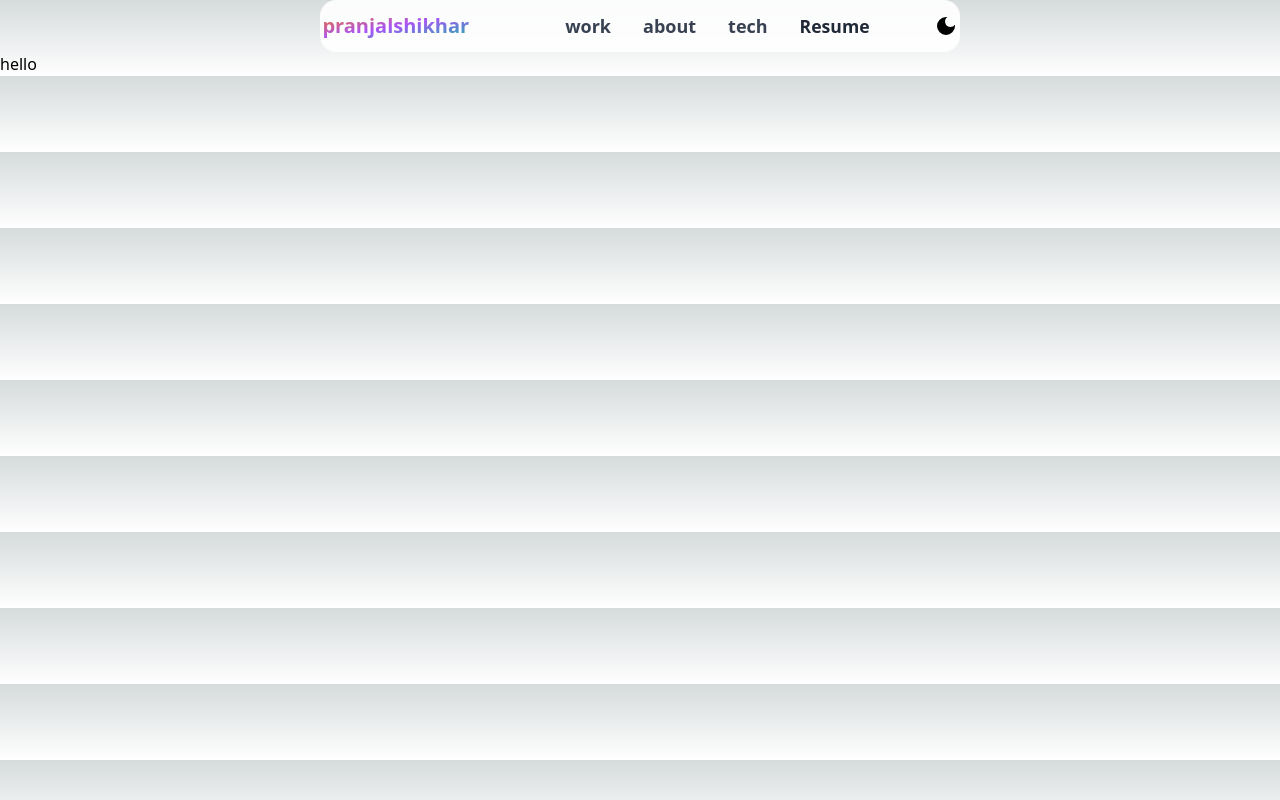
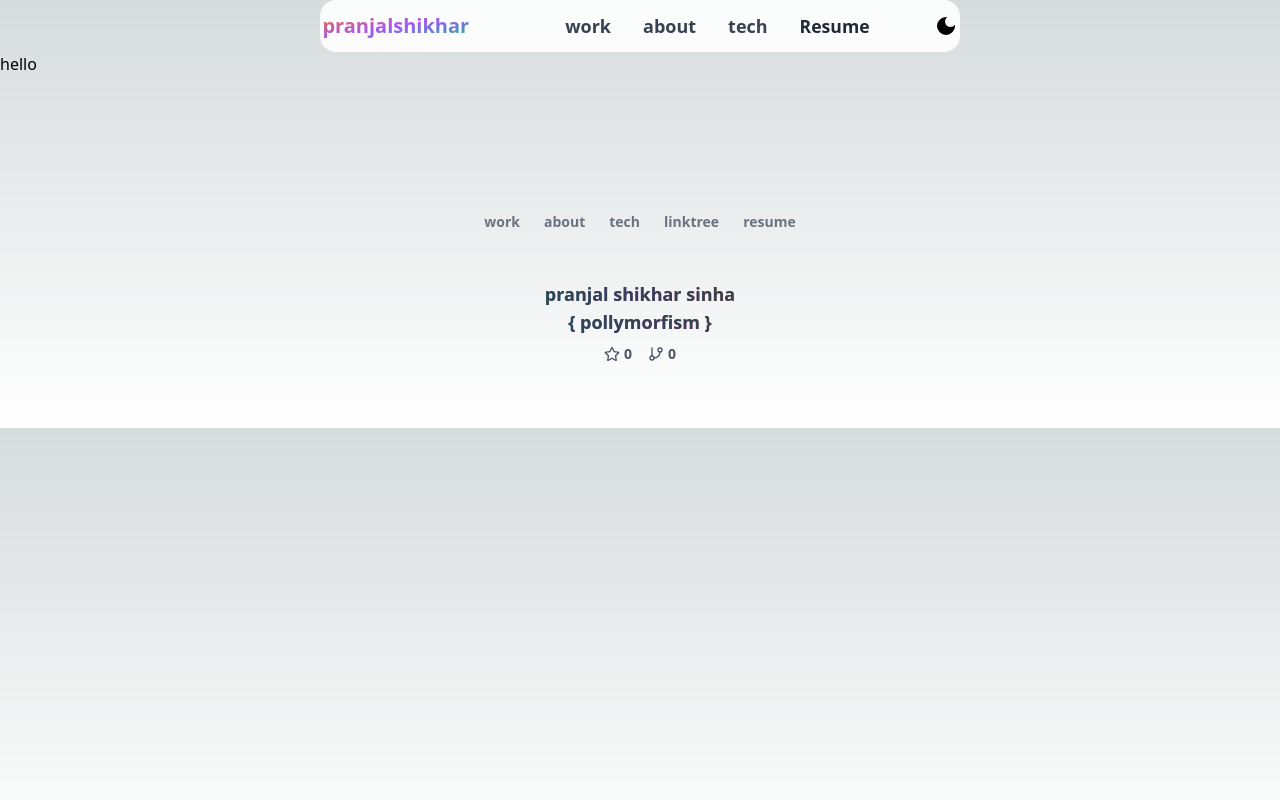
Before and after one commit to pranjalshikhar/portfolio-v3, a Next.js app: page / in a window 1280 px wide. Built offline with nearby package versions, Linux system fonts and the light colour scheme; no server answers.

Commit message:
⚽ created footer

```diff
--- /dev/null
+++ b/components/Footer.jsx
@@ -0,0 +1,114 @@
+import { useEffect, useState } from "react";
+import Link from "next/link";
+import { FiGitBranch } from "react-icons/fi";
+import { FaRegStar } from "react-icons/fa";
+
+const Footer = () => {
+  const [metaData, setMetaData] = useState({ star: 0, forks: 0 });
+  const [isHovering, setIsHovering] = useState(false);
+  const handleMouseOver = () => {
+    setIsHovering(true);
+  };
+  const handleMouseOut = () => {
+    setIsHovering(false);
+  };
+  useEffect(() => {
+    const getData = async () => {
+      const data = await fetch(
+        "https://api.github.com/repos/pranjalshikhar/portfolio-v3"
+      ).then((res) => res.json());
+      setMetaData({
+        star: data.stargazzers_count,
+        forks: data.forks_count,
+      });
+    };
+    getData();
+  }, []);
+
+  return (
+    <div className=" flex select-none text-sm  py-16 mt-16 flex-col h-max items-center mx-auto justify-center">
+      <div className="flex justify-center space-x-4 md:space-x-6 dark:text-white/70 text-gray-500 text-[0.6rem] sm:text-xs md:text-sm lg:text-md mt-2">
+        <Link
+          href="/work"
+          className=" dark:hover:text-purple-400 hover:text-purple-600 font-semibold"
+        >
+          {" "}
+          work{" "}
+        </Link>
+        <Link
+          href="/about"
+          className=" dark:hover:text-purple-400 hover:text-purple-600 font-semibold"
+        >
+          {" "}
+          about{" "}
+        </Link>
+        <Link
+          href="/tech"
+          className=" dark:hover:text-purple-400 hover:text-purple-600 font-semibold"
+        >
+          {" "}
+          tech{" "}
+        </Link>
+        <a
+          href="https://linktr.ee/pranjalshikhar"
+          className=" dark:hover:text-purple-400 hover:text-purple-600 font-semibold"
+        >
+          {" "}
+          linktree{" "}
+        </a>
+        <Link
+          href="/resume.pdf"
+          target="blank"
+          rel="noreferrer"
+          className=" dark:hover:text-purple-400 hover:text-purple-600 font-semibold"
+        >
+          {" "}
+          resume{" "}
+        </Link>
+      </div>
+      <a
+        href="https://github.com/pranjalshikhar/portfolio-v3"
+        target="blank"
+        rel="noreferrer"
+        className="flex flex-col text-center group hover:text-purple-800 w-max hover:font-black items-center text-gray-600 text-[0.6rem] sm:text-xs md:text-sm lg:text-md mt-8 md:mt-12 "
+      >
+        <div
+          onMouseOut={handleMouseOut}
+          onMouseOver={handleMouseOver}
+          className="relative transition-all ease-in-out duration-1000   "
+        >
+          <p
+            className={` ${
+              isHovering && "scale-150 blur-[6px]"
+            } group font-bold font-space animate-text duration-700 transition-all linear  group-hover:bg-white lg:text-gray-700 lg:dark:text-white/40 lg:group-hover:text-transparent bg-gradient-to-r mb-2 from-teal-500 via-purple-500 to-orange-500 bg-clip-text text-transparent text-sm sm:text-base md:text-lg`}
+          >
+            pranjal shikhar sinha <br /> &#123; pollymorfism &#125;
+          </p>
+          {isHovering && (
+            <p
+              className={`opacity-0 bg-purple-100 px-1 md:px-2 py-1 rounded-2xl bg-opacity-30 backdrop-blur-xl hover:opacity-100 transition-all duration-1000 linear absolute top-[35%] left-[50%] -translate-x-[50%]  -translate-y-[50%] w-max text-gray-800 font-bold text-base z-10 `}
+            >
+              Amazing ? ⭐ my Github Repo
+            </p>
+          )}
+        </div>
+        <div className="flex space-x-4 ">
+          <div className="flex dark:group-hover:text-purple-400 group-hover:text-purple-600  space-x-1 items-center ">
+            <FaRegStar className="h-4 w-4 group-hover:stroke-[2.2px] dark:group-hover:fill-purple-400  group-hover:fill-purple-800 " />
+            <p className="font-semibold text-sm group-hover:font-extrabold ">
+              {metaData.star}
+            </p>
+          </div>
+          <div className="flex  dark:group-hover:text-purple-400 group-hover:text-purple-600 space-x-1 items-center ">
+            <FiGitBranch className="h-4 w-4 group-hover:stroke-[2.2px]  dark:group-hover:stroke-purple-400 group-hover:stroke-purple-800 " />
+            <p className="font-semibold text-sm group-hover:font-extrabold ">
+              {metaData.forks}
+            </p>
+          </div>
+        </div>
+      </a>
+    </div>
+  );
+};
+
+export default Footer;
--- a/pages/_app.jsx
+++ b/pages/_app.jsx
@@ -1,3 +1,4 @@
+import Footer from "@/components/Footer";
 import Header from "@/components/Header";
 import "@/styles/globals.css";
 import { ThemeProvider } from "next-themes";
@@ -8,6 +9,7 @@ export default function App({ Component, pageProps }) {
       <main className="land relative z-10">
         <Header />
         <Component {...pageProps} />
+        <Footer />
       </main>
     </ThemeProvider>
   );
```
